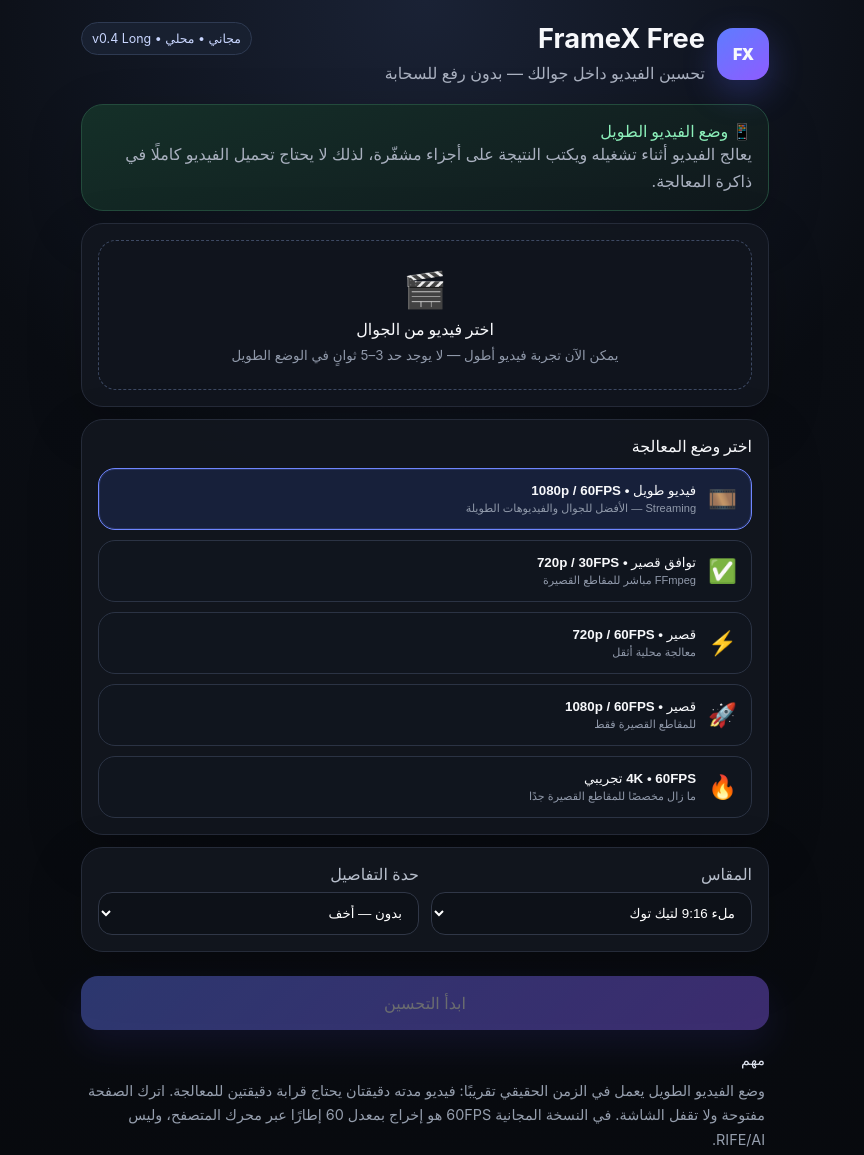
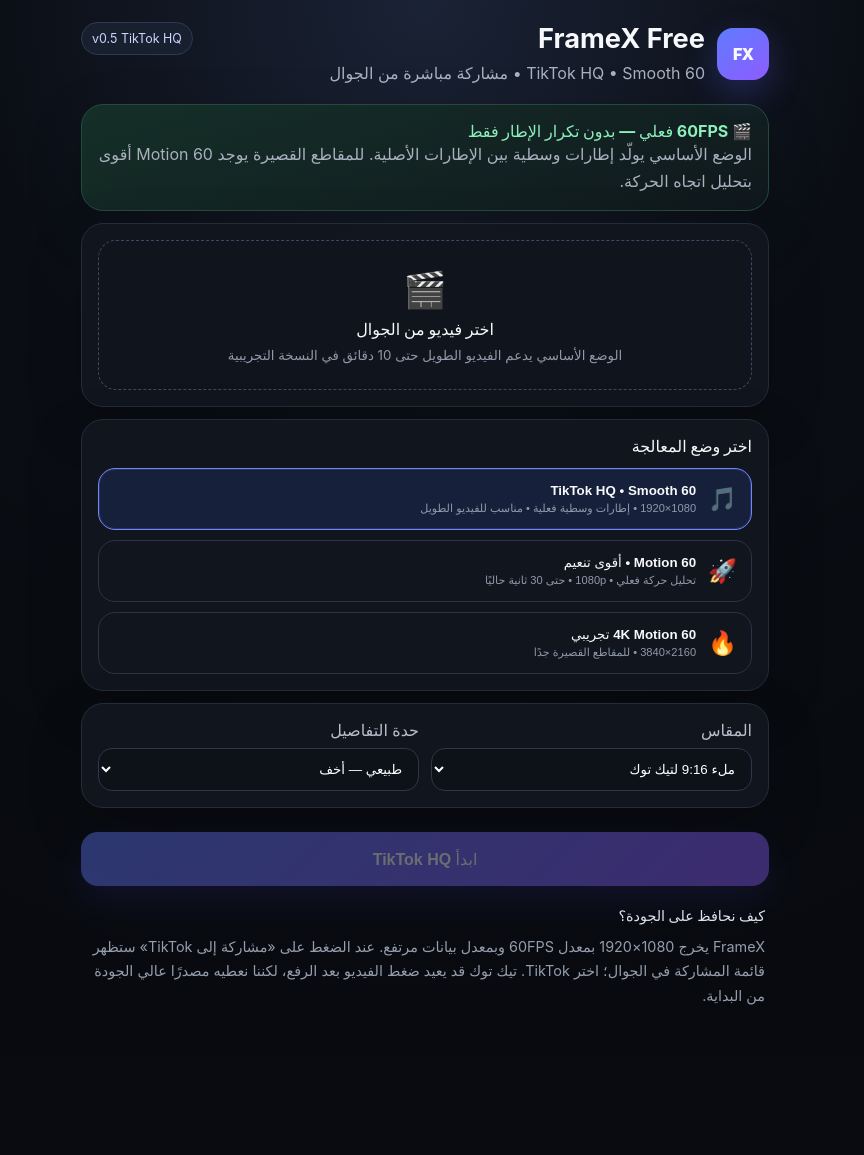
Before and after one commit to shaqaqi6-gif/framex-cloud, a website built with Vite: page free-web/index.html in a window 1280 px wide. Shown: the whole page, without its empty margins (215-1079 px from the left). After the commit the page ends 1056 px from the top, so only its background shows below. Built offline with nearby package versions, Linux system fonts and the light colour scheme.

Commit message:
Update FrameX UI for TikTok HQ Smooth 60

```diff
--- a/free-web/index.html
+++ b/free-web/index.html
@@ -4,7 +4,7 @@
     <meta charset="UTF-8" />
     <meta name="viewport" content="width=device-width, initial-scale=1, viewport-fit=cover" />
     <meta name="theme-color" content="#0b0d12" />
-    <meta name="description" content="FrameX Free — تحسين الفيديو محليًا على الجوال." />
+    <meta name="description" content="FrameX Free — TikTok HQ وSmooth 60 على الجوال." />
     <link rel="manifest" href="./manifest.webmanifest" />
     <link rel="icon" href="./icon.svg" type="image/svg+xml" />
     <title>FrameX Free</title>
@@ -16,22 +16,22 @@
           <div class="logo">FX</div>
           <div>
             <h1>FrameX Free</h1>
-            <p>تحسين الفيديو داخل جوالك — بدون رفع للسحابة</p>
+            <p>TikTok HQ • Smooth 60 • مشاركة مباشرة من الجوال</p>
           </div>
         </div>
-        <span class="badge">مجاني • محلي • v0.4 Long</span>
+        <span class="badge">v0.5 TikTok HQ</span>
       </header>
 
       <section class="card privacy-card">
-        <strong>📱 وضع الفيديو الطويل</strong>
-        <p>يعالج الفيديو أثناء تشغيله ويكتب النتيجة على أجزاء مشفّرة، لذلك لا يحتاج تحميل الفيديو كاملًا في ذاكرة المعالجة.</p>
+        <strong>🎬 60FPS فعلي — بدون تكرار الإطار فقط</strong>
+        <p>الوضع الأساسي يولّد إطارات وسطية بين الإطارات الأصلية. للمقاطع القصيرة يوجد Motion 60 أقوى بتحليل اتجاه الحركة.</p>
       </section>
 
       <section class="card">
         <label class="upload" for="videoFile">
           <span class="upload-icon">🎬</span>
           <strong>اختر فيديو من الجوال</strong>
-          <small>يمكن الآن تجربة فيديو أطول — لا يوجد حد 3–5 ثوانٍ في الوضع الطويل</small>
+          <small>الوضع الأساسي يدعم الفيديو الطويل حتى 10 دقائق في النسخة التجريبية</small>
         </label>
         <input id="videoFile" type="file" accept="video/*" hidden />
         <div id="fileInfo" class="file-info hidden"></div>
@@ -40,26 +40,61 @@
       <section class="card">
         <h2>اختر وضع المعالجة</h2>
         <div class="presets" id="presets">
-          <button class="preset active" data-preset="long1080"><span>🎞️</span><div><strong>فيديو طويل • 1080p / 60FPS</strong><small>Streaming — الأفضل للجوال والفيديوهات الطويلة</small></div></button>
-          <button class="preset" data-preset="compat720"><span>✅</span><div><strong>توافق قصير • 720p / 30FPS</strong><small>FFmpeg مباشر للمقاطع القصيرة</small></div></button>
-          <button class="preset" data-preset="smooth720"><span>⚡</span><div><strong>قصير • 720p / 60FPS</strong><small>معالجة محلية أثقل</small></div></button>
-          <button class="preset" data-preset="smooth1080"><span>🚀</span><div><strong>قصير • 1080p / 60FPS</strong><small>للمقاطع القصيرة فقط</small></div></button>
-          <button class="preset danger" data-preset="experimental4k"><span>🔥</span><div><strong>4K • 60FPS تجريبي</strong><small>ما زال مخصصًا للمقاطع القصيرة جدًا</small></div></button>
+          <button class="preset active" data-preset="tiktokSmooth60">
+            <span>🎵</span>
+            <div><strong>TikTok HQ • Smooth 60</strong><small>1080×1920 • إطارات وسطية فعلية • مناسب للفيديو الطويل</small></div>
+          </button>
+          <button class="preset" data-preset="motion60">
+            <span>🚀</span>
+            <div><strong>Motion 60 • أقوى تنعيم</strong><small>تحليل حركة فعلي • 1080p • حتى 30 ثانية حاليًا</small></div>
+          </button>
+          <button class="preset danger" data-preset="experimental4k">
+            <span>🔥</span>
+            <div><strong>4K Motion 60 تجريبي</strong><small>2160×3840 • للمقاطع القصيرة جدًا</small></div>
+          </button>
         </div>
       </section>
 
       <section class="card settings-grid">
-        <label><span>المقاس</span><select id="framing"><option value="fill">ملء 9:16 لتيك توك</option><option value="fit">إظهار الفيديو كاملًا</option></select></label>
-        <label><span>حدة التفاصيل</span><select id="sharpness"><option value="off">بدون — أخف</option><option value="normal">طبيعي</option><option value="strong">قوي</option></select></label>
+        <label>
+          <span>المقاس</span>
+          <select id="framing">
+            <option value="fill">ملء 9:16 لتيك توك</option>
+            <option value="fit">إظهار الفيديو كاملًا</option>
+          </select>
+        </label>
+        <label>
+          <span>حدة التفاصيل</span>
+          <select id="sharpness">
+            <option value="off">طبيعي — أخف</option>
+            <option value="normal">محسّن</option>
+            <option value="strong">قوي</option>
+          </select>
+        </label>
       </section>
 
-      <section id="statusCard" class="card hidden"><div class="status-head"><strong id="statusText">جاري التحضير…</strong><span id="statusPct">0%</span></div><div class="progress-track"><div id="progressBar" class="progress-bar"></div></div><p id="statusDetail" class="status-detail"></p></section>
-      <button id="startBtn" class="primary" disabled>ابدأ التحسين</button>
+      <section id="statusCard" class="card hidden">
+        <div class="status-head"><strong id="statusText">جاري التحضير…</strong><span id="statusPct">0%</span></div>
+        <div class="progress-track"><div id="progressBar" class="progress-bar"></div></div>
+        <p id="statusDetail" class="status-detail"></p>
+      </section>
+
+      <button id="startBtn" class="primary" disabled>ابدأ TikTok HQ</button>
       <button id="cancelBtn" class="secondary hidden">إلغاء المعالجة</button>
 
-      <section id="resultCard" class="card result hidden"><div class="result-icon">✅</div><h2>الفيديو جاهز</h2><p id="resultInfo"></p><video id="resultVideo" controls playsinline></video><a id="downloadBtn" class="primary link-btn" download="framex-output.mp4">حفظ الفيديو</a></section>
+      <section id="resultCard" class="card result hidden">
+        <div class="result-icon">✅</div>
+        <h2>الفيديو جاهز</h2>
+        <p id="resultInfo"></p>
+        <video id="resultVideo" controls playsinline></video>
+        <button id="shareTikTokBtn" class="primary hidden">📲 مشاركة إلى TikTok</button>
+        <a id="downloadBtn" class="secondary link-btn" download="FrameX-TikTok-HQ-60.mp4">حفظ الفيديو</a>
+      </section>
 
-      <section class="notice"><strong>مهم</strong><p>وضع الفيديو الطويل يعمل في الزمن الحقيقي تقريبًا: فيديو مدته دقيقتان يحتاج قرابة دقيقتين للمعالجة. اترك الصفحة مفتوحة ولا تقفل الشاشة. في النسخة المجانية 60FPS هو إخراج بمعدل 60 إطارًا عبر محرك المتصفح، وليس RIFE/AI.</p></section>
+      <section class="notice">
+        <strong>كيف نحافظ على الجودة؟</strong>
+        <p>FrameX يخرج 1080×1920 بمعدل 60FPS وبمعدل بيانات مرتفع. عند الضغط على «مشاركة إلى TikTok» ستظهر قائمة المشاركة في الجوال؛ اختر TikTok. تيك توك قد يعيد ضغط الفيديو بعد الرفع، لكننا نعطيه مصدرًا عالي الجودة من البداية.</p>
+      </section>
     </main>
     <script type="module" src="/src/main.js"></script>
   </body>
```
